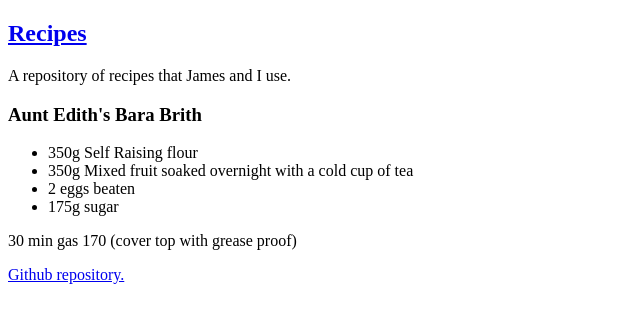
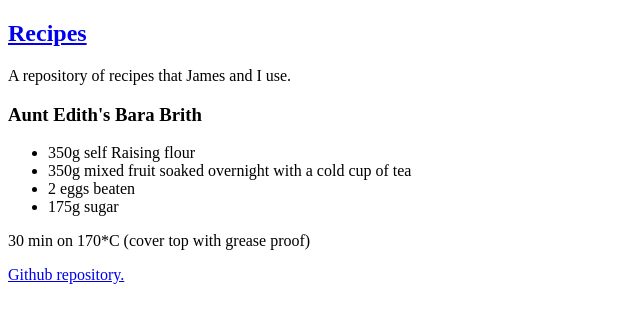
Before and after one commit to StatsRhian/recipes-old-website, a Jekyll site: the page built from _my_recipes/bara-brith.md, in a window 1280 px wide. Shown: the top 323 px of the page, without its empty margins (0-640 px from the left). Built offline with Jekyll 4.4.1, drawn with Linux system fonts in a browser that asks for light colours.

Commit message:
Editted Bara brith

```diff
--- a/_my_recipes/bara-brith.md
+++ b/_my_recipes/bara-brith.md
@@ -3,9 +3,9 @@ title: Aunt Edith's Bara Brith
 layout: default
 ---
 
-* 350g Self Raising flour
-* 350g Mixed fruit soaked overnight with a cold cup of tea
+* 350g self Raising flour
+* 350g mixed fruit soaked overnight with a cold cup of tea
 * 2 eggs beaten
 * 175g sugar
 
-30 min gas 170 (cover top with grease proof)
+30 min on 170*C (cover top with grease proof)
```
